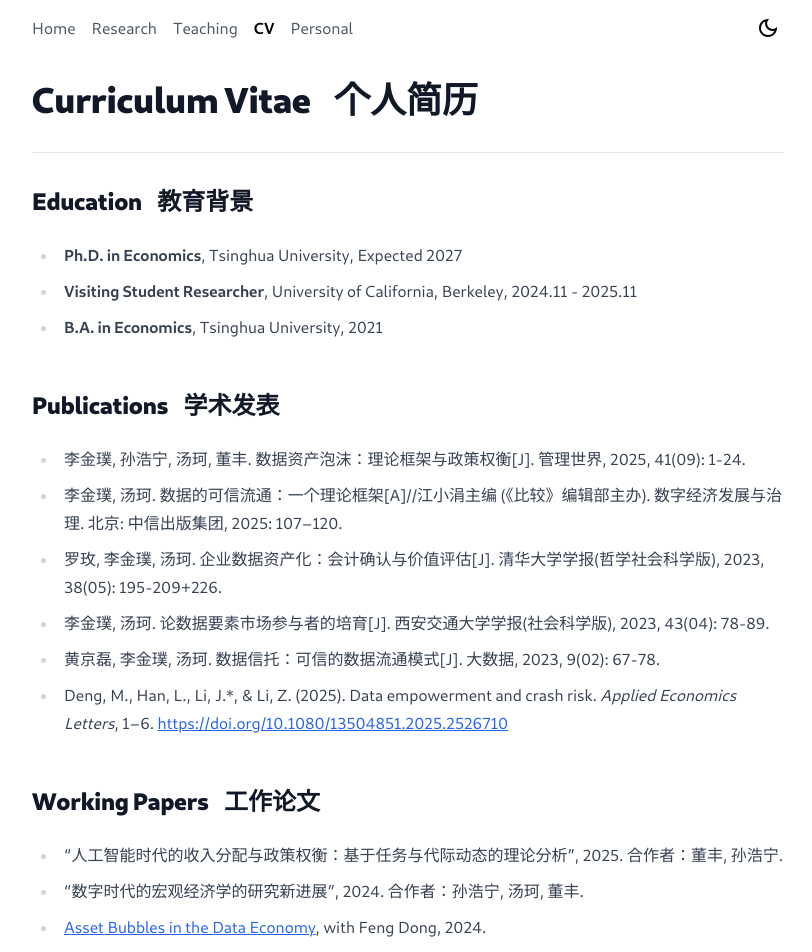
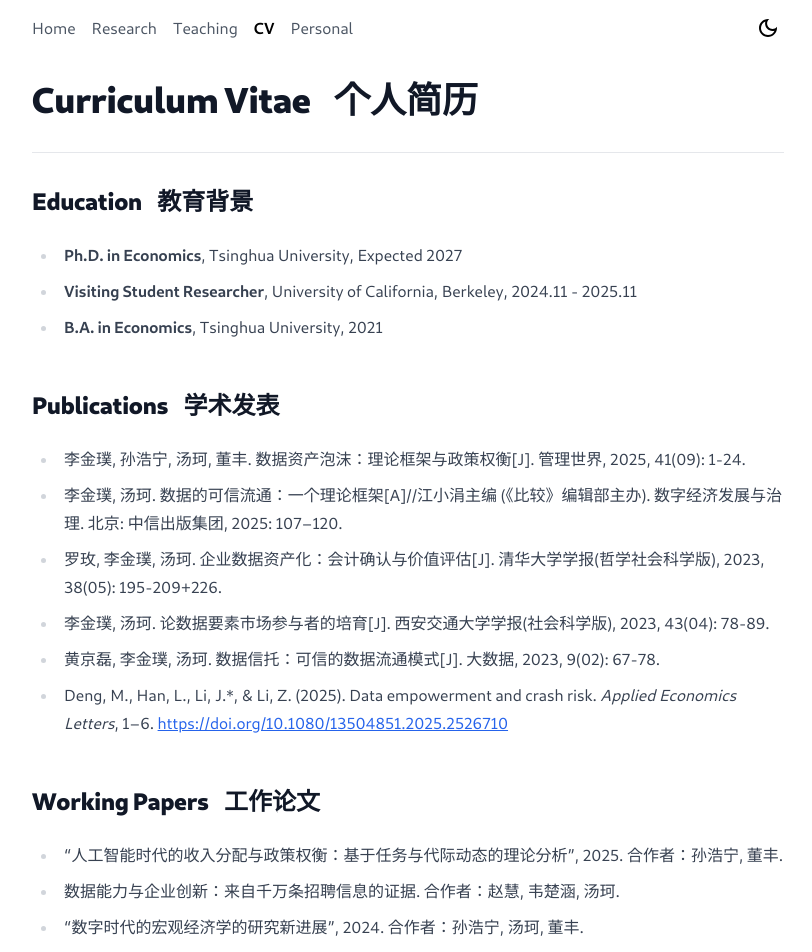
Before and after one commit to lijinpu/lijinpu.github.io, a Next.js app: page /cv in a window 1280 px wide. Shown: the top 952 px of the page, without its empty margins (232-1044 px from the left). Built offline with nearby package versions, Linux system fonts and the light colour scheme.

Commit message:
auto update

```diff
--- a/pages/cv.tsx
+++ b/pages/cv.tsx
@@ -33,8 +33,9 @@ export default function CV() {
         <h2>Working Papers &nbsp;&nbsp; 工作论文</h2>
         <ul>
         <li>
-            “人工智能时代的收入分配与政策权衡：基于任务与代际动态的理论分析”, 2025. 合作者：董丰, 孙浩宁.
+            “人工智能时代的收入分配与政策权衡：基于任务与代际动态的理论分析”, 2025. 合作者：孙浩宁, 董丰.
         </li>
+        <li>数据能力与企业创新：来自千万条招聘信息的证据. 合作者：赵慧, 韦楚涵, 汤珂.</li>
         <li>
         “数字时代的宏观经济学的研究新进展”, 2024. 合作者：孙浩宁, 汤珂, 董丰.
         </li>
--- a/pages/research.tsx
+++ b/pages/research.tsx
@@ -25,8 +25,9 @@ export default function Research() {
         <h2>Working Papers</h2>
 <ul>
     <li>
-        “人工智能时代的收入分配与政策权衡：基于任务与代际动态的理论分析”, 2025. 合作者：董丰, 孙浩宁.
-        </li>
+        “人工智能时代的收入分配与政策权衡：基于任务与代际动态的理论分析”, 2025. 合作者：孙浩宁, 董丰.
+    </li>
+    <li>数据能力与企业创新：来自千万条招聘信息的证据. 合作者：赵慧, 韦楚涵, 汤珂.</li>
     <li>
         “数字时代的宏观经济学的研究新进展”, 2024. 合作者：孙浩宁, 汤珂, 董丰.
     </li>
@@ -55,7 +56,6 @@ export default function Research() {
     <ul>
         <li>Data Quality and Artificial Intelligence Trap, with Feng Dong and Haoning Sun.</li>
         <li>Data Empowerment and Bank Credit Risk, with Zhongyang Chen, Zhen Li, Shiying Wen, and Jiawen Yang.</li>
-        <li>数据能力与企业创新：来自千万条招聘信息的证据. 合作者：赵慧, 韦楚涵, 汤珂</li>
     </ul>
 
     <h2>Books & Book Chapters</h2>
```
